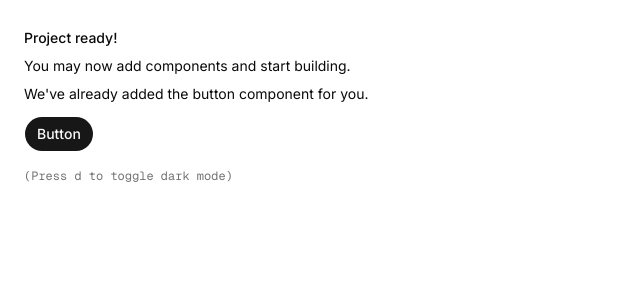
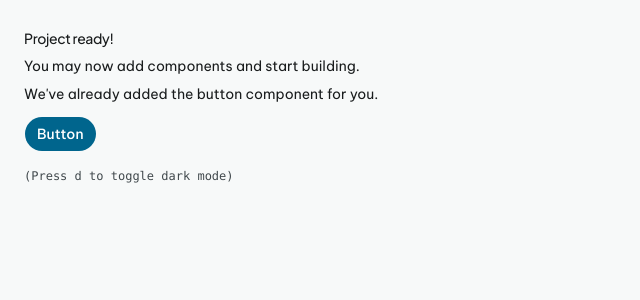
Before and after one commit to Sourav1018/TM-FE, a Next.js app: page / in a window 1280 px wide. Shown: the top 300 px of the page, without its empty margins (0-640 px from the left). Built offline with nearby package versions, Linux system fonts and the light colour scheme.

Commit message:
feat: Revamp the color palette and typography with new fonts and utility classes, and add React Query.

```diff
--- a/app/globals.css
+++ b/app/globals.css
@@ -5,8 +5,9 @@
 @custom-variant dark (&:is(.dark *));
 
 @theme inline {
-    --font-heading: var(--font-sans);
+    --font-heading: var(--font-heading);
     --font-sans: var(--font-sans);
+
     --color-sidebar-ring: var(--sidebar-ring);
     --color-sidebar-border: var(--sidebar-border);
     --color-sidebar-accent-foreground: var(--sidebar-accent-foreground);
@@ -24,12 +25,17 @@
     --color-input: var(--input);
     --color-border: var(--border);
     --color-destructive: var(--destructive);
+    --color-destructive-foreground: var(--destructive-foreground);
     --color-accent-foreground: var(--accent-foreground);
     --color-accent: var(--accent);
     --color-muted-foreground: var(--muted-foreground);
     --color-muted: var(--muted);
+
+    --color-tertiary-foreground: var(--tertiary-foreground);
+    --color-tertiary: var(--tertiary);
     --color-secondary-foreground: var(--secondary-foreground);
     --color-secondary: var(--secondary);
+    --color-primary-container: var(--primary-container);
     --color-primary-foreground: var(--primary-foreground);
     --color-primary: var(--primary);
     --color-popover-foreground: var(--popover-foreground);
@@ -38,92 +44,174 @@
     --color-card: var(--card);
     --color-foreground: var(--foreground);
     --color-background: var(--background);
+
+    --color-surface-container-lowest: var(--surface-container-lowest);
+    --color-surface-container-low: var(--surface-container-low);
+    --color-surface-container: var(--surface-container);
+    --color-surface-container-high: var(--surface-container-high);
+    --color-surface-container-highest: var(--surface-container-highest);
+
     --radius-sm: calc(var(--radius) * 0.6);
     --radius-md: calc(var(--radius) * 0.8);
-    --radius-lg: var(--radius);
-    --radius-xl: calc(var(--radius) * 1.4);
-    --radius-2xl: calc(var(--radius) * 1.8);
-    --radius-3xl: calc(var(--radius) * 2.2);
-    --radius-4xl: calc(var(--radius) * 2.6);
+    --radius-lg: calc(var(--radius) * 1.6);
+    --radius-xl: calc(var(--radius) * 2);
+
+    --shadow-ambient: 0 12px 40px rgba(0, 101, 141, 0.06);
 }
 
 :root {
-    --background: oklch(1 0 0);
-    --foreground: oklch(0.145 0 0);
-    --card: oklch(1 0 0);
-    --card-foreground: oklch(0.145 0 0);
-    --popover: oklch(1 0 0);
-    --popover-foreground: oklch(0.145 0 0);
-    --primary: oklch(0.205 0 0);
-    --primary-foreground: oklch(0.985 0 0);
-    --secondary: oklch(0.97 0 0);
-    --secondary-foreground: oklch(0.205 0 0);
-    --muted: oklch(0.97 0 0);
-    --muted-foreground: oklch(0.556 0 0);
-    --accent: oklch(0.97 0 0);
-    --accent-foreground: oklch(0.205 0 0);
-    --destructive: oklch(0.577 0.245 27.325);
-    --border: oklch(0.922 0 0);
-    --input: oklch(0.922 0 0);
-    --ring: oklch(0.708 0 0);
-    --chart-1: oklch(0.87 0 0);
-    --chart-2: oklch(0.556 0 0);
-    --chart-3: oklch(0.439 0 0);
-    --chart-4: oklch(0.371 0 0);
-    --chart-5: oklch(0.269 0 0);
-    --radius: 0.625rem;
-    --sidebar: oklch(0.985 0 0);
-    --sidebar-foreground: oklch(0.145 0 0);
-    --sidebar-primary: oklch(0.205 0 0);
-    --sidebar-primary-foreground: oklch(0.985 0 0);
-    --sidebar-accent: oklch(0.97 0 0);
-    --sidebar-accent-foreground: oklch(0.205 0 0);
-    --sidebar-border: oklch(0.922 0 0);
-    --sidebar-ring: oklch(0.708 0 0);
+  /* Surface / Neutral */
+  --background: #F7F9F9;
+  --foreground: #191C1D;
+  --card: #FFFFFF;
+  --card-foreground: #191C1D;
+  --popover: #FFFFFF;
+  --popover-foreground: #191C1D;
+
+  /* Primary */
+  --primary: #00658D;
+  --primary-foreground: #FFFFFF;
+  --primary-container: #00AEEF;
+
+  /* Secondary */
+  --secondary: #FFD700;
+  --secondary-foreground: #191C1D;
+
+  /* Tertiary */
+  --tertiary: #EA8C21;
+  --tertiary-foreground: #FFFFFF;
+
+  /* Muted / Surface Containers */
+  --muted: #E8ECEE;
+  --muted-foreground: #40484C;
+  --accent: #E8ECEE;
+  --accent-foreground: #191C1D;
+
+  /* Destructive */
+  --destructive: #BA1A1A;
+  --destructive-foreground: #FFFFFF;
+
+  /* Borders & Inputs */
+  --border: #C0C8CC; /* outline-variant */
+  --input: #E0E4E5;
+  --ring: #00AEEF; /* 3px glow */
+
+  --radius: 1rem; /* 16px */
+
+  /* Surface Container scale for layer depth */
+  --surface-container-lowest: #FFFFFF;
+  --surface-container-low: #F1F4F5;
+  --surface-container: #EBEFEE;
+  --surface-container-high: #E5E9E8;
+  --surface-container-highest: #DFE3E2;
+
+  /* Sidebar fallback */
+  --sidebar: #F7F9F9;
+  --sidebar-foreground: #191C1D;
+  --sidebar-primary: #00658D;
+  --sidebar-primary-foreground: #FFFFFF;
+  --sidebar-accent: #E8ECEE;
+  --sidebar-accent-foreground: #191C1D;
+  --sidebar-border: #C0C8CC;
+  --sidebar-ring: #00AEEF;
+
+  /* Chart Colors */
+  --chart-1: #00658D;
+  --chart-2: #00AEEF;
+  --chart-3: #FFD700;
+  --chart-4: #EA8C21;
+  --chart-5: #E8ECEE;
 }
 
 .dark {
-    --background: oklch(0.145 0 0);
-    --foreground: oklch(0.985 0 0);
-    --card: oklch(0.205 0 0);
-    --card-foreground: oklch(0.985 0 0);
-    --popover: oklch(0.205 0 0);
-    --popover-foreground: oklch(0.985 0 0);
-    --primary: oklch(0.922 0 0);
-    --primary-foreground: oklch(0.205 0 0);
-    --secondary: oklch(0.269 0 0);
-    --secondary-foreground: oklch(0.985 0 0);
-    --muted: oklch(0.269 0 0);
-    --muted-foreground: oklch(0.708 0 0);
-    --accent: oklch(0.269 0 0);
-    --accent-foreground: oklch(0.985 0 0);
-    --destructive: oklch(0.704 0.191 22.216);
-    --border: oklch(1 0 0 / 10%);
-    --input: oklch(1 0 0 / 15%);
-    --ring: oklch(0.556 0 0);
-    --chart-1: oklch(0.87 0 0);
-    --chart-2: oklch(0.556 0 0);
-    --chart-3: oklch(0.439 0 0);
-    --chart-4: oklch(0.371 0 0);
-    --chart-5: oklch(0.269 0 0);
-    --sidebar: oklch(0.205 0 0);
-    --sidebar-foreground: oklch(0.985 0 0);
-    --sidebar-primary: oklch(0.488 0.243 264.376);
-    --sidebar-primary-foreground: oklch(0.985 0 0);
-    --sidebar-accent: oklch(0.269 0 0);
-    --sidebar-accent-foreground: oklch(0.985 0 0);
-    --sidebar-border: oklch(1 0 0 / 10%);
-    --sidebar-ring: oklch(0.556 0 0);
+  --background: #191C1D;
+  --foreground: #F7F9F9;
+  --card: #202426;
+  --card-foreground: #F7F9F9;
+  --popover: #202426;
+  --popover-foreground: #F7F9F9;
+  --primary: #00AEEF;
+  --primary-foreground: #001E2E;
+  --primary-container: #00658D;
+  --secondary: #FFD700;
+  --secondary-foreground: #221B00;
+  --tertiary: #EA8C21;
+  --tertiary-foreground: #2A1700;
+  --muted: #303639;
+  --muted-foreground: #C0C8CC;
+  --accent: #303639;
+  --accent-foreground: #F7F9F9;
+  --destructive: #FFB4AB;
+  --destructive-foreground: #690005;
+  --border: #40484C;
+  --input: #303639;
+  --ring: #00AEEF;
+
+  --surface-container-lowest: #0F1112;
+  --surface-container-low: #191C1D;
+  --surface-container: #202426;
+  --surface-container-high: #2A2E30;
+  --surface-container-highest: #353A3C;
+
+  --sidebar: #191C1D;
+  --sidebar-foreground: #F7F9F9;
+  --sidebar-primary: #00AEEF;
+  --sidebar-primary-foreground: #001E2E;
+  --sidebar-accent: #303639;
+  --sidebar-accent-foreground: #F7F9F9;
+  --sidebar-border: #40484C;
+  --sidebar-ring: #00AEEF;
+
+  --chart-1: #00AEEF;
+  --chart-2: #00658D;
+  --chart-3: #FFD700;
+  --chart-4: #EA8C21;
+  --chart-5: #303639;
 }
 
 @layer base {
   * {
     @apply border-border outline-ring/50;
-    }
+  }
   body {
-    @apply bg-background text-foreground;
-    }
+    @apply bg-background text-foreground font-sans;
+  }
   html {
     @apply font-sans;
-    }
+  }
+
+  h1, h2, h3, h4, h5, h6, .font-heading {
+    @apply font-heading tracking-tight text-foreground;
+  }
 }
+
+@layer utilities {
+  .text-display-lg {
+    @apply text-[3.5rem] tracking-[-0.02em] text-foreground font-heading;
+  }
+  .text-headline-md {
+    @apply text-[1.75rem] font-heading text-foreground;
+  }
+  .text-body-lg {
+    @apply text-[1rem] leading-[1.6] font-sans;
+  }
+  .text-label-md {
+    @apply text-[0.75rem] text-muted-foreground font-sans font-medium;
+  }
+
+  .hover-card-shift {
+    @apply bg-surface-container-low transition-all duration-300;
+  }
+  .hover-card-shift:hover {
+    @apply bg-surface-container-lowest scale-[1.02] shadow-ambient;
+  }
+
+  .glass-header {
+    @apply bg-background/80 backdrop-blur-[20px];
+  }
+
+  .hero-gradient {
+    /* linear gradient from primary to primary_container at 135deg */
+    background: linear-gradient(135deg, var(--primary), var(--primary-container));
+  }
+}
--- a/app/layout.tsx
+++ b/app/layout.tsx
@@ -1,14 +1,18 @@
-import { Geist, Geist_Mono, Inter } from "next/font/google"
+import { Plus_Jakarta_Sans, Be_Vietnam_Pro } from "next/font/google"
 
 import "./globals.css"
 import { ThemeProvider } from "@/components/theme-provider"
 import { cn } from "@/lib/utils";
 
-const inter = Inter({subsets:['latin'],variable:'--font-sans'})
+const fontSans = Be_Vietnam_Pro({
+  weight: ['400', '500', '600', '700'],
+  subsets: ['latin'],
+  variable: '--font-sans'
+})
 
-const fontMono = Geist_Mono({
-  subsets: ["latin"],
-  variable: "--font-mono",
+const fontHeading = Plus_Jakarta_Sans({
+  subsets: ['latin'],
+  variable: '--font-heading'
 })
 
 export default function RootLayout({
@@ -20,7 +24,7 @@ export default function RootLayout({
     <html
       lang="en"
       suppressHydrationWarning
-      className={cn("antialiased", fontMono.variable, "font-sans", inter.variable)}
+      className={cn("antialiased font-sans flex flex-col min-h-screen", fontSans.variable, fontHeading.variable)}
     >
       <body>
         <ThemeProvider>{children}</ThemeProvider>
--- a/package.json
+++ b/package.json
@@ -13,6 +13,7 @@
   },
   "dependencies": {
     "@base-ui/react": "^1.3.0",
+    "@tanstack/react-query": "^5.95.2",
     "class-variance-authority": "^0.7.1",
     "clsx": "^2.1.1",
     "lucide-react": "^1.0.1",
```
Also changed, not shown: 1 other file (tests, documents, lock files or other folders).
